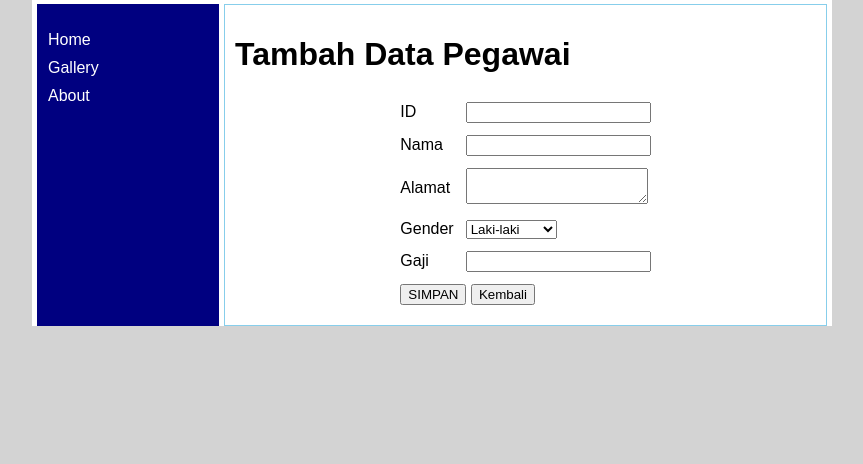
After one commit to khoirunroifah-glitc/Belajar-Laravel-2a, a Laravel app: page /employe/create in a window 1280 px wide. The commit adds this page. Shown: the part 336-800 px from the top of the page, without its empty margins (208-1071 px from the left). Run offline with Laravel 12, Linux system fonts and the light colour scheme.

Commit message:
[ADD] fitur CRUD (tambah & Simpan Data Pegawai)

```diff
--- a/web-app/app/Http/Controllers/EmployeController.php
+++ b/web-app/app/Http/Controllers/EmployeController.php
@@ -12,4 +12,24 @@ class EmployeController extends Controller
         $data['employes'] = Employe::all();
         return view('tampil_data', $data);
     }
+
+    // Form Tambah Data
+    public function create()
+    {
+        $data['judul'] = 'Tambah Data Pegawai';
+        return view('tambah_data', $data);
+    }
+
+    // Simpan Data Baru
+    public function store(Request $request)
+    {
+        $employe = new Employe;
+        $employe->id = $request->id;
+        $employe->nama = $request->nama;
+        $employe->alamat = $request->alamat;
+        $employe->gender = $request->gender;
+        $employe->gaji = $request->gaji;
+        $employe->save();
+        return redirect('/employe');
+    }
 }
--- /dev/null
+++ b/web-app/resources/views/tambah_data.blade.php
@@ -0,0 +1,40 @@
+@extends('dashboard')
+@section('content')
+<h1>{{ $judul }}</h1>
+<form method="post" action="/employe/store">
+    @csrf
+    <table border="0" cellpadding="5" align="center">
+        <tr>
+            <td>ID</td>
+            <td><input type="text" name="id" required></td>
+        </tr>
+        <tr>
+            <td>Nama</td>
+            <td><input type="text" name="nama" required></td>
+        </tr>
+        <tr>
+            <td>Alamat</td>
+            <td><textarea name="alamat" rows="2" required></textarea></td>
+        </tr>
+        <tr>
+            <td>Gender</td>
+            <td>
+                <select name="gender">
+                    <option value="L">Laki-laki</option>
+                    <option value="P">Perempuan</option>
+                </select>
+            </td>
+        </tr>
+        <tr>
+            <td>Gaji</td>
+            <td><input type="text" name="gaji" required></td>
+        </tr>
+        <tr>
+            <td colspan="2">
+                <button type="submit">SIMPAN</button>
+                <a href="/employe"><button type="button">Kembali</button></a>
+            </td>
+        </tr>
+    </table>
+</form>
+@endsection
--- a/web-app/resources/views/tampil_data.blade.php
+++ b/web-app/resources/views/tampil_data.blade.php
@@ -19,4 +19,6 @@
     </tr>
     @endforeach
 </table>
+<br>
+<center><a href="/employe/create"><button>Tambah Pegawai</button></a></center>
 @endsection
--- a/web-app/routes/web.php
+++ b/web-app/routes/web.php
@@ -37,3 +37,5 @@ Route::get('/dashboard', [DashboardController::class, 'home']);
 Route::get('/gallery', [DashboardController::class, 'gallery']);
 
 Route::get('/employe',[EmployeController::class, 'index']);
+Route::get('/employe/create', [EmployeController::class, 'create']);
+Route::post('/employe/store', [EmployeController::class, 'store']);
```
